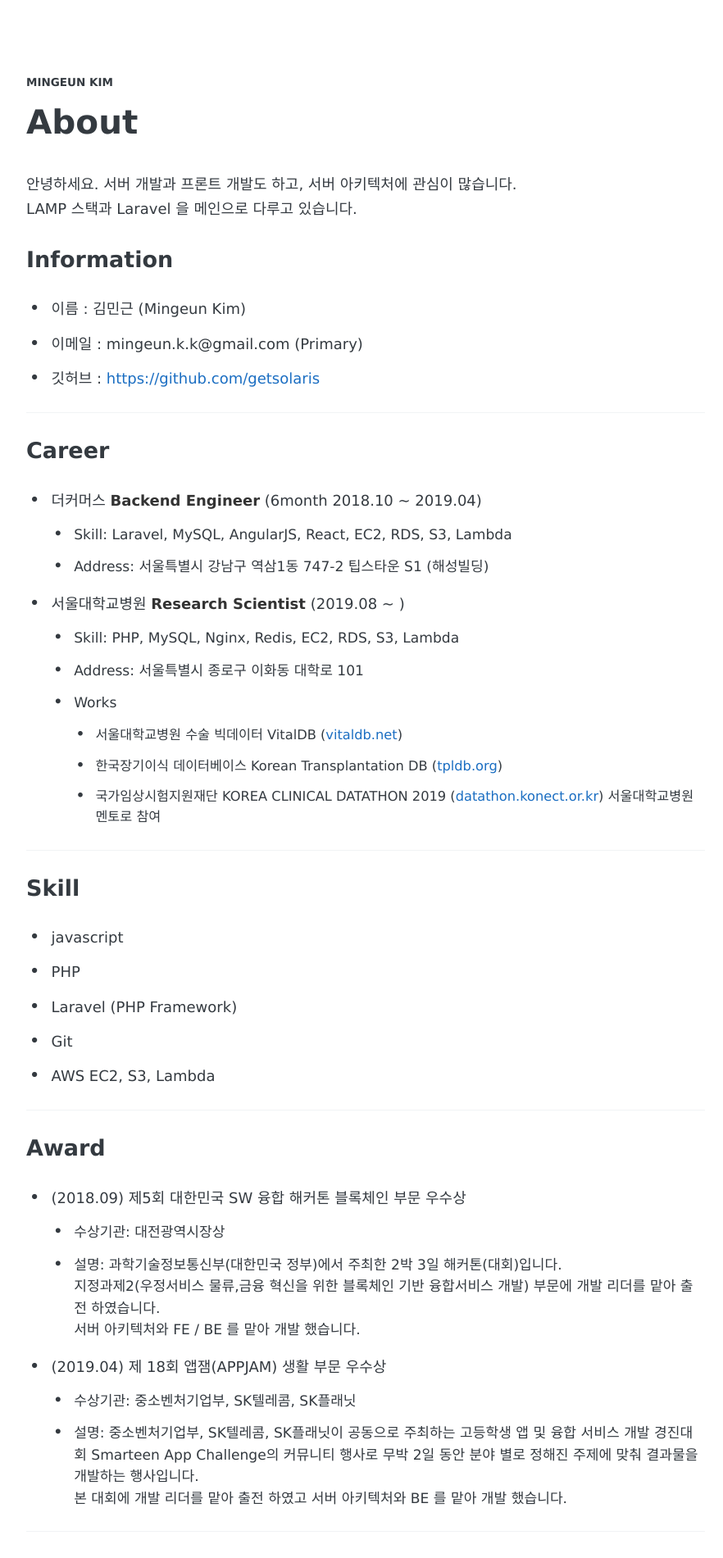
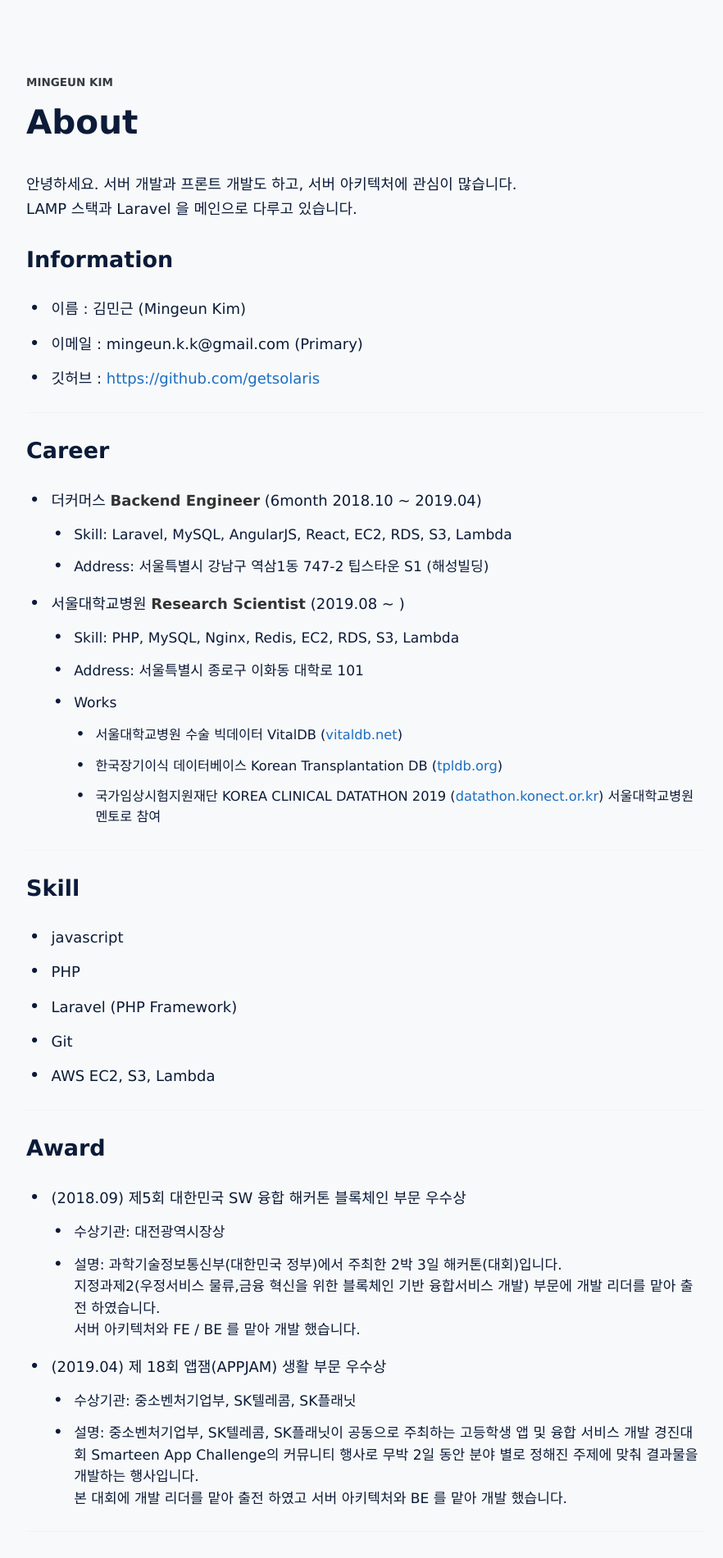
Before and after one commit to mingeunkim/mingeunkim.github.io, a Jekyll site: the page built from about.md, in a window 1280 px wide. Shown: the top 1901 px of the page at 82% size, without its empty margins (194-1076 px from the left). Built offline with Jekyll 4.4.1, drawn with Linux system fonts in a browser that asks for light colours; some web fonts are replaced.

Commit message:
Update _variables.scss

```diff
--- a/_sass/_variables.scss
+++ b/_sass/_variables.scss
@@ -19,10 +19,10 @@ $mobile-font-size: 16px;
 $base-color: $oc-gray-8;
 $base-lighten-color: $oc-gray-6;
 
-$background-color: $oc-white;
+$background-color: #f8f9fa;
 $background-over-color: $oc-gray-1;
 
-$text-color: $oc-gray-8;
+$text-color: #0b1b38;
 $link-color: $oc-blue-8;
 $code-color: $oc-indigo-9;
 $code-background-color: $oc-gray-1;
```
